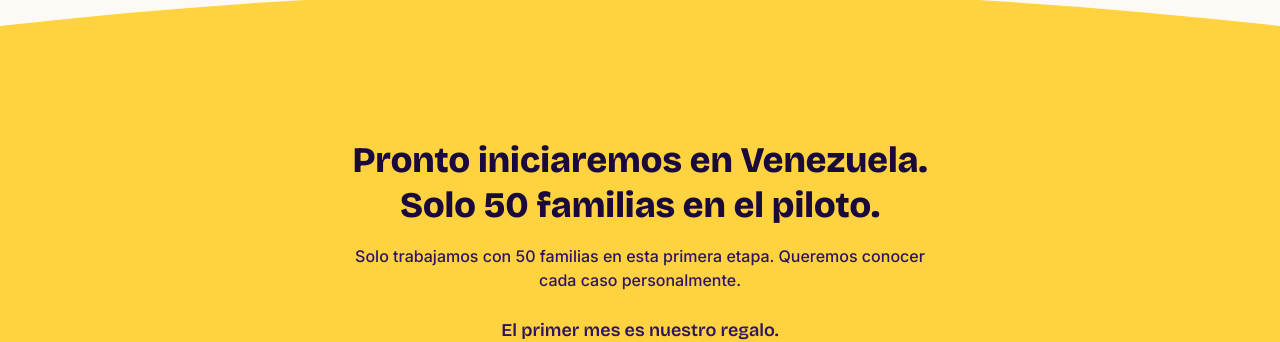
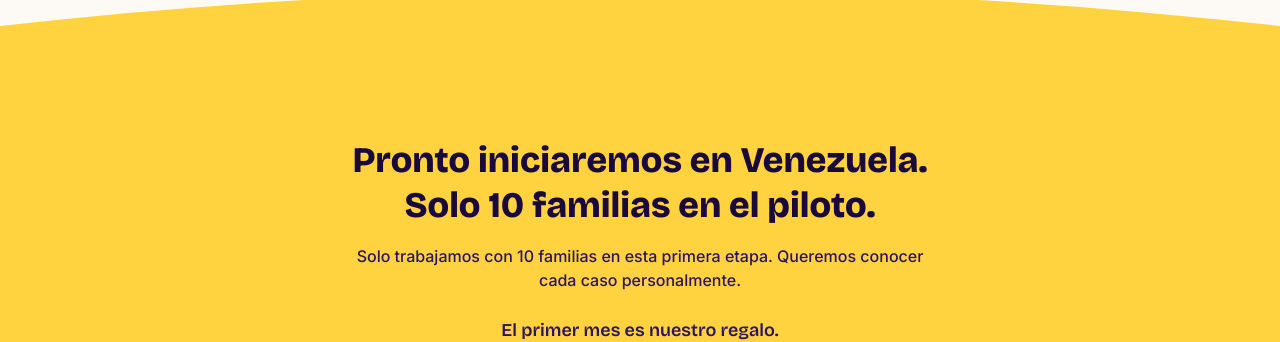
Before and after one commit to compaz-app/compaz-web, a Next.js app: page / in a window 1280 px wide. Shown: the part 3940-4282 px from the top of the page. Built offline with nearby package versions, Linux system fonts and the light colour scheme; no server answers.

Commit message:
Cambiar límite del piloto de 50 a 10 familias
Co-Authored-By: Claude Sonnet 4.6 <noreply@anthropic.com>

```diff
--- a/app/page.tsx
+++ b/app/page.tsx
@@ -588,13 +588,13 @@ function Formulario({ rolInicial }: { rolInicial: string }) {
           className="text-3xl sm:text-4xl font-extrabold text-center mb-4 leading-tight"
           style={{ color: "#1A0A3C", fontFamily: "var(--font-display)", textWrap: "balance" }}
         >
-          Pronto iniciaremos en Venezuela. Solo 50 familias en el piloto.
+          Pronto iniciaremos en Venezuela. Solo 10 familias en el piloto.
         </h2>
         <p
           className="text-center text-base font-medium mb-6"
           style={{ color: "#2D1464", fontFamily: "var(--font-inter)" }}
         >
-          Solo trabajamos con 50 familias en esta primera etapa. Queremos conocer cada caso personalmente.
+          Solo trabajamos con 10 familias en esta primera etapa. Queremos conocer cada caso personalmente.
         </p>
         <p
           className="text-center text-lg font-semibold mb-2"
```
